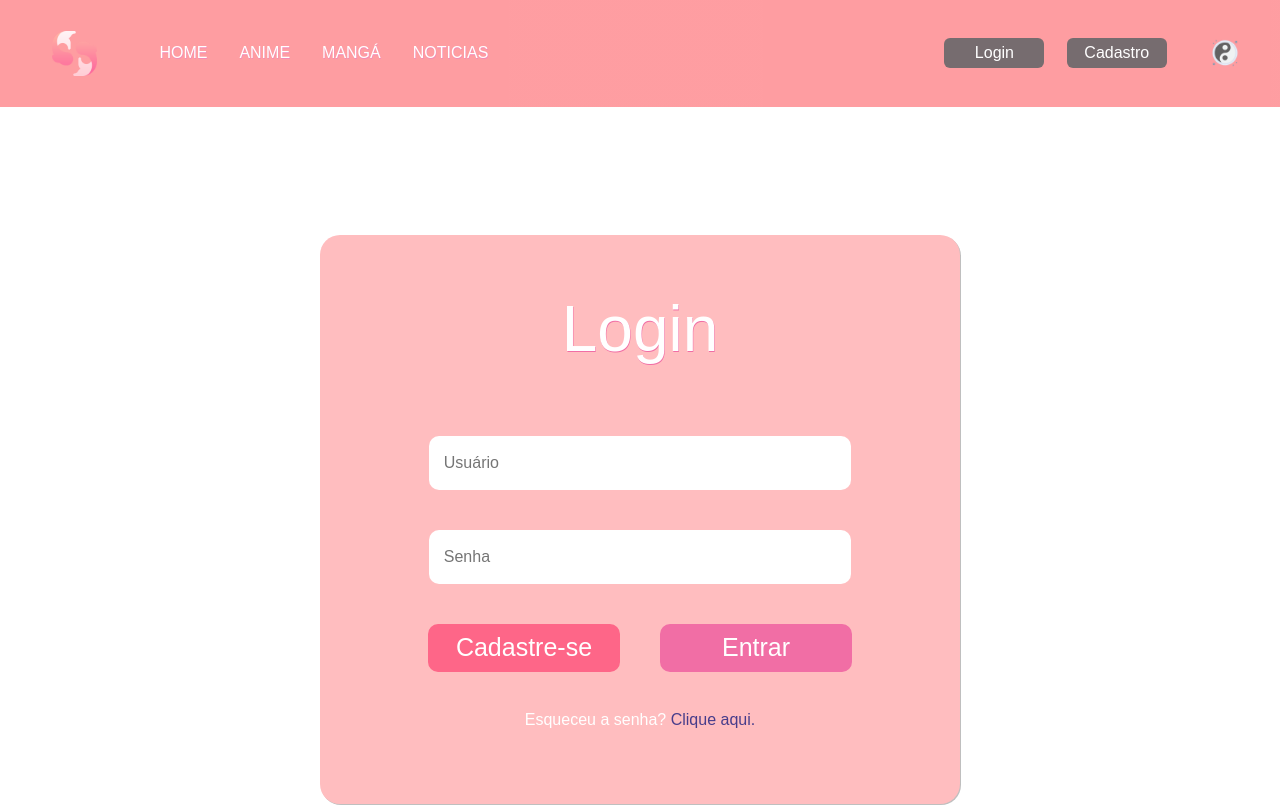
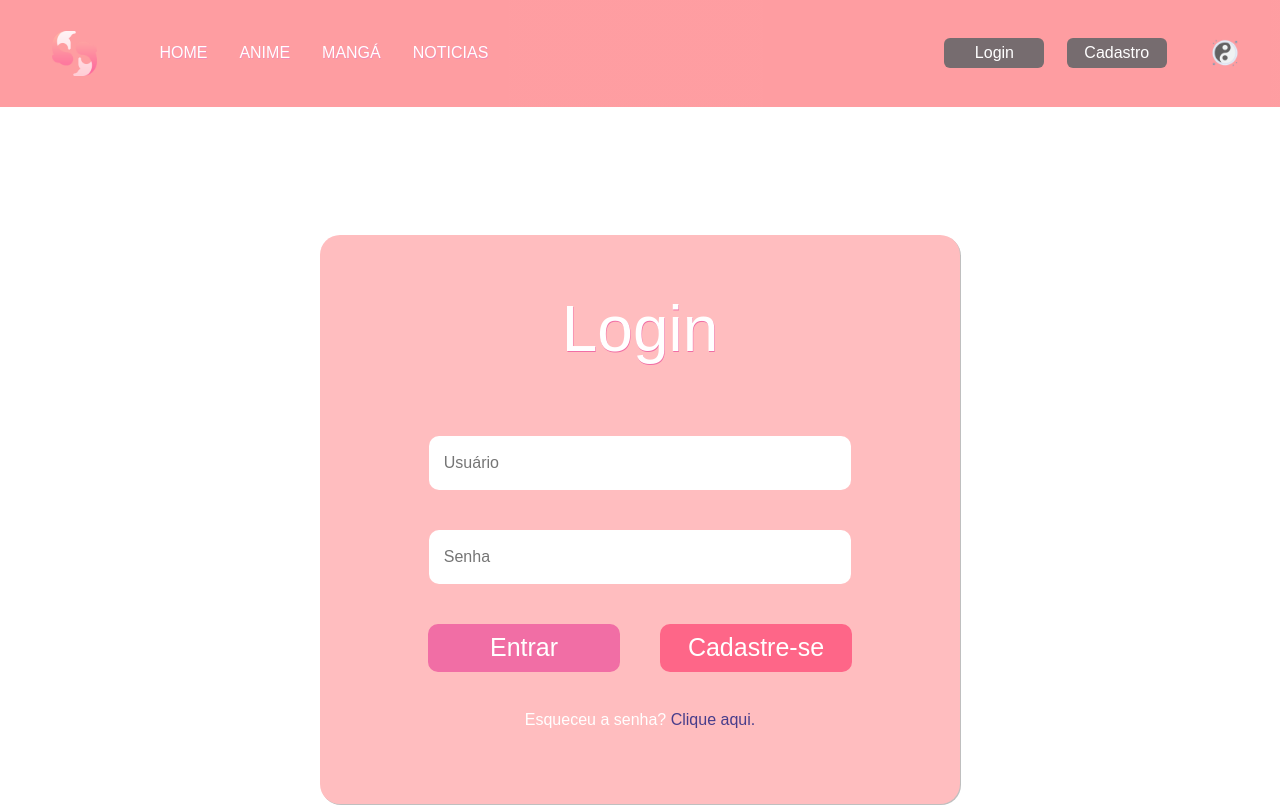
Before and after one commit to italoant/react-projeto-final, a React (Create React App) app: page /login in a window 1280 px wide. Shown: the top 807 px of the page. Built offline with nearby package versions, Linux system fonts and the light colour scheme.

Commit message:
ajuste no botao

```diff
--- a/src/pages/Login/Login.js
+++ b/src/pages/Login/Login.js
@@ -65,8 +65,8 @@ export default function Login(){
                 <section className="campos-form">
                     <input onChange={(e) => {setSenha(e.target.value)}} id="senha" type='password' placeholder="Senha"/>
                 </section>
+                <Link to=''><Botao color="#F16EA5" onClick={Logar}>Entrar</Botao></Link>
                 <Link to='/cadastro'><Botao color="#FE6688">Cadastre-se</Botao></Link>
-                <Link to=''><Botao color="#F16EA5" onClick={Logar}>Entrar</Botao></Link>
                 <p id="esqueceu-senha">Esqueceu a senha? <Link id="contato" to="/contato">Clique aqui.</Link></p>
             </Formulario>
         </ContainerForm>
```
